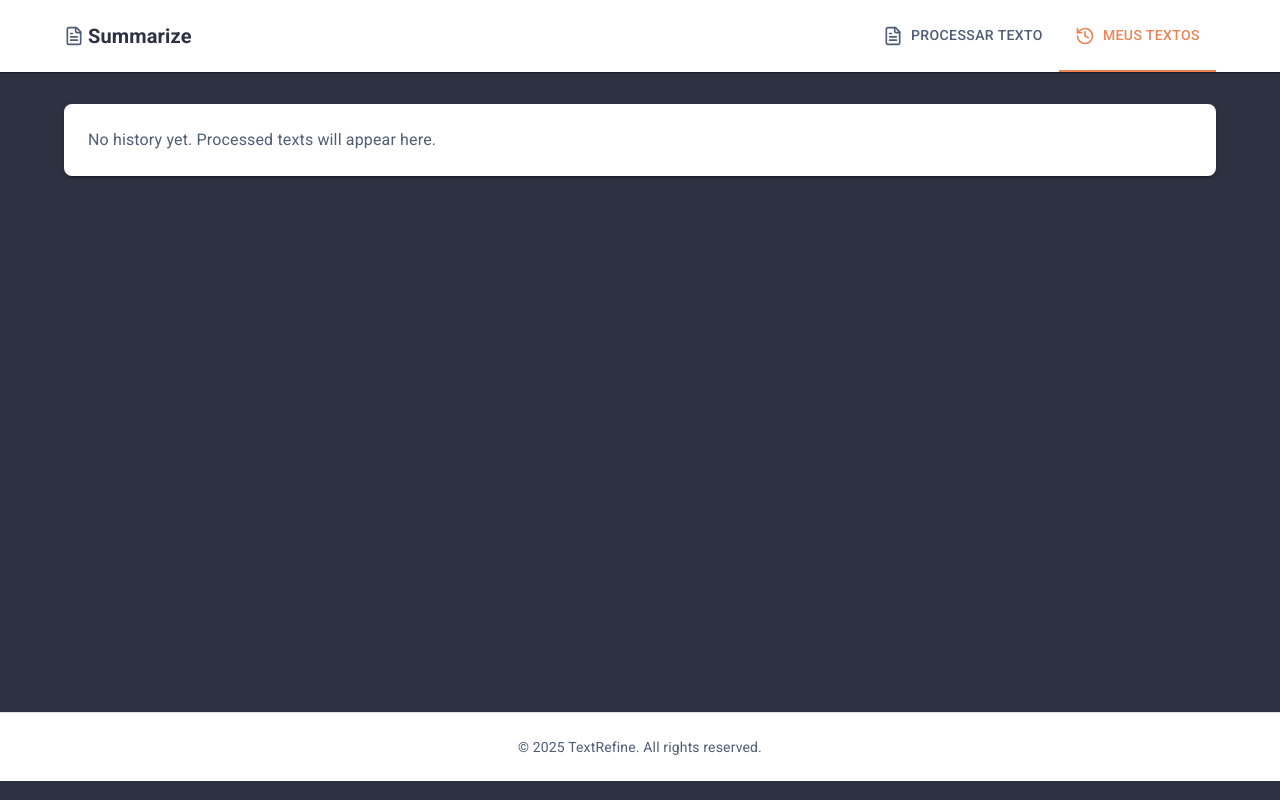
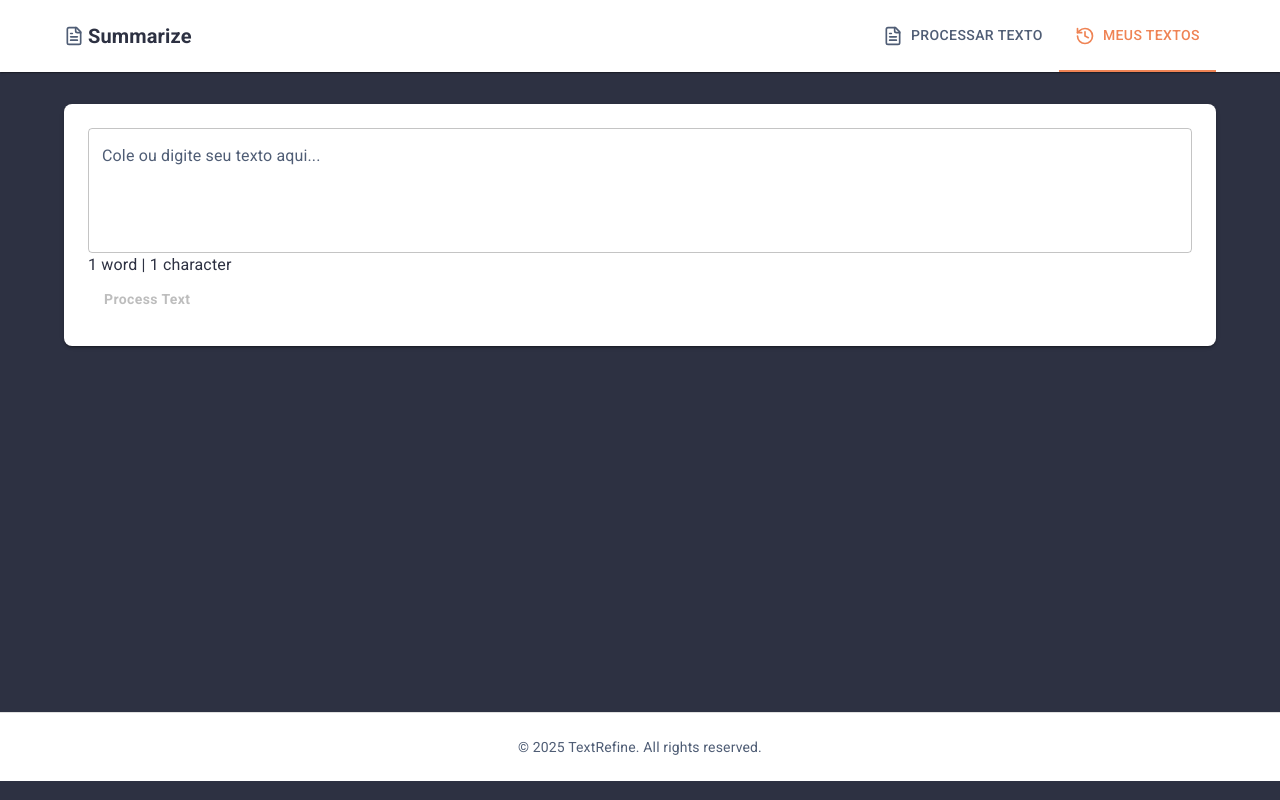
Before and after one commit to RodrigoPaulaLopes/summarize_ui, a React (Vite) app: page /home in a window 1280 px wide. Built offline with nearby package versions, Linux system fonts and the light colour scheme.

Commit message:
feat: implement HistoryPage component for managing and displaying text history

```diff
--- a/src/pages/Home.tsx
+++ b/src/pages/Home.tsx
@@ -15,7 +15,6 @@ const Home = () => {
     const [isProcessing, setIsProcessing] = useState(false);
     const [showResults, setShowResults] = useState(false);
     const [history, setHistory] = useState([]);
-    const [activeTab, setActiveTab] = useState(0);
 
     const getHistory = () => {
         return []
@@ -73,13 +72,7 @@ const Home = () => {
         setEnhancedText('');
     };
 
-    const handleSelectHistoryItem = (item: SummaryItem) => {
-        setOriginalText(item.originalText);
-        setSummarizedText(item.summarizedText);
-        setEnhancedText(item.enhancedText);
-        setShowResults(true);
-        setActiveTab(0);
-    };
+
     const clearHistory = () => {
         console.log('clear');
 
@@ -99,8 +92,7 @@ const Home = () => {
             <Box sx={{ flexGrow: 1 }} minHeight={'80vh'} >
                 <Container maxWidth="lg" sx={{ py: 4 }} >
                     <Paper elevation={2} sx={{ p: 3, borderRadius: 2 }}>
-                        {tab === 0 ? (
-                            showResults ? (
+                        {showResults ? (
                             <ResultView
                                 originalText={originalText}
                                 summarizedText={summarizedText}
@@ -109,15 +101,7 @@ const Home = () => {
                             />
                         ) : (
                             <TextInput onSubmit={handleProcessText} isProcessing={isProcessing} />
-                            )
-                        ) : (
-                            <History
-                                items={history}
-                                onSelectItem={handleSelectHistoryItem}
-                                onClearHistory={handleClearHistory}
-                            />
                         )}
-
                     </Paper>
                 </Container>
 
```
Also changed, not shown: src/pages/History.tsx (added, +37 -0 lines). Lines whose indentation alone changed are shown as unchanged.
